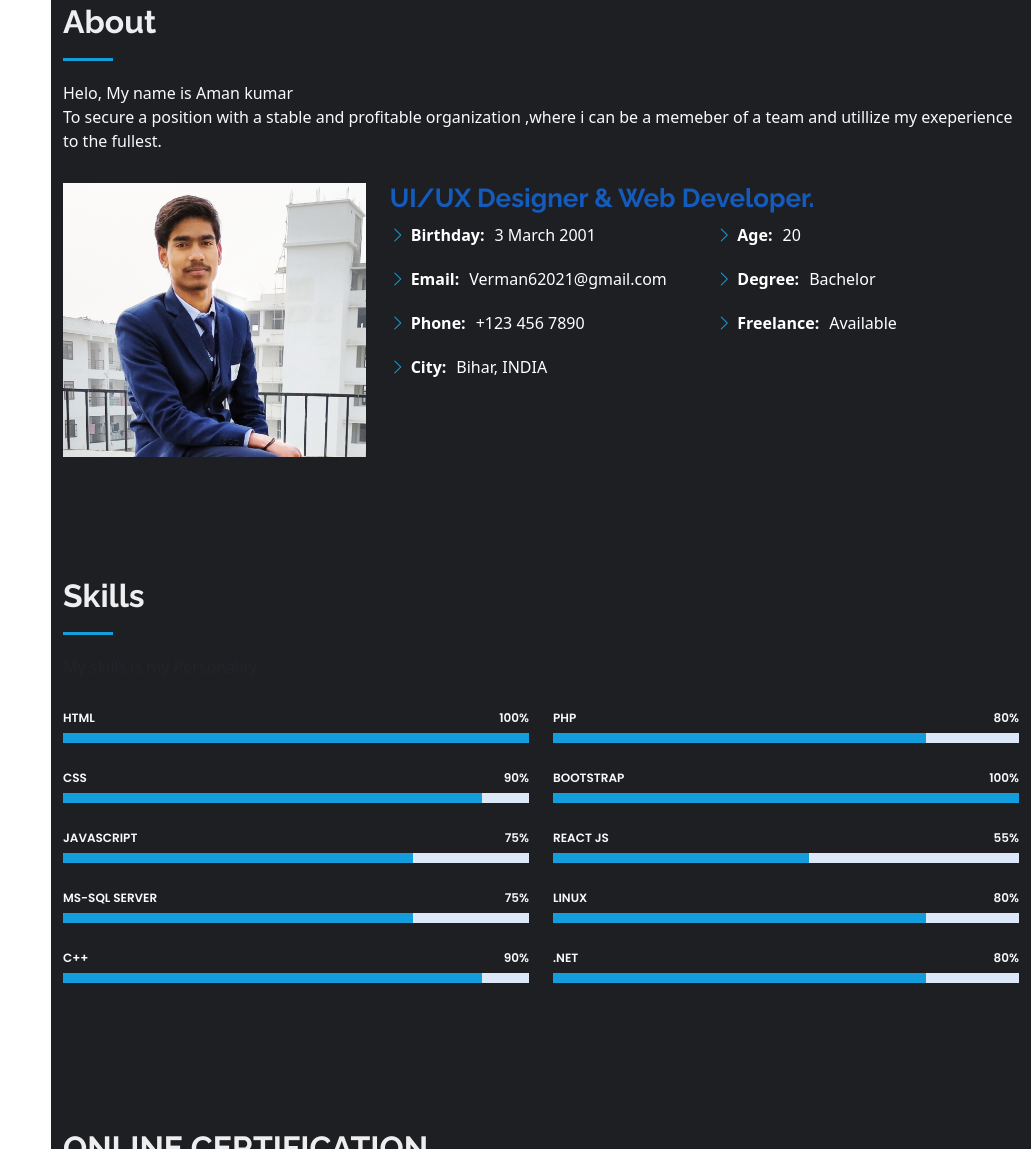
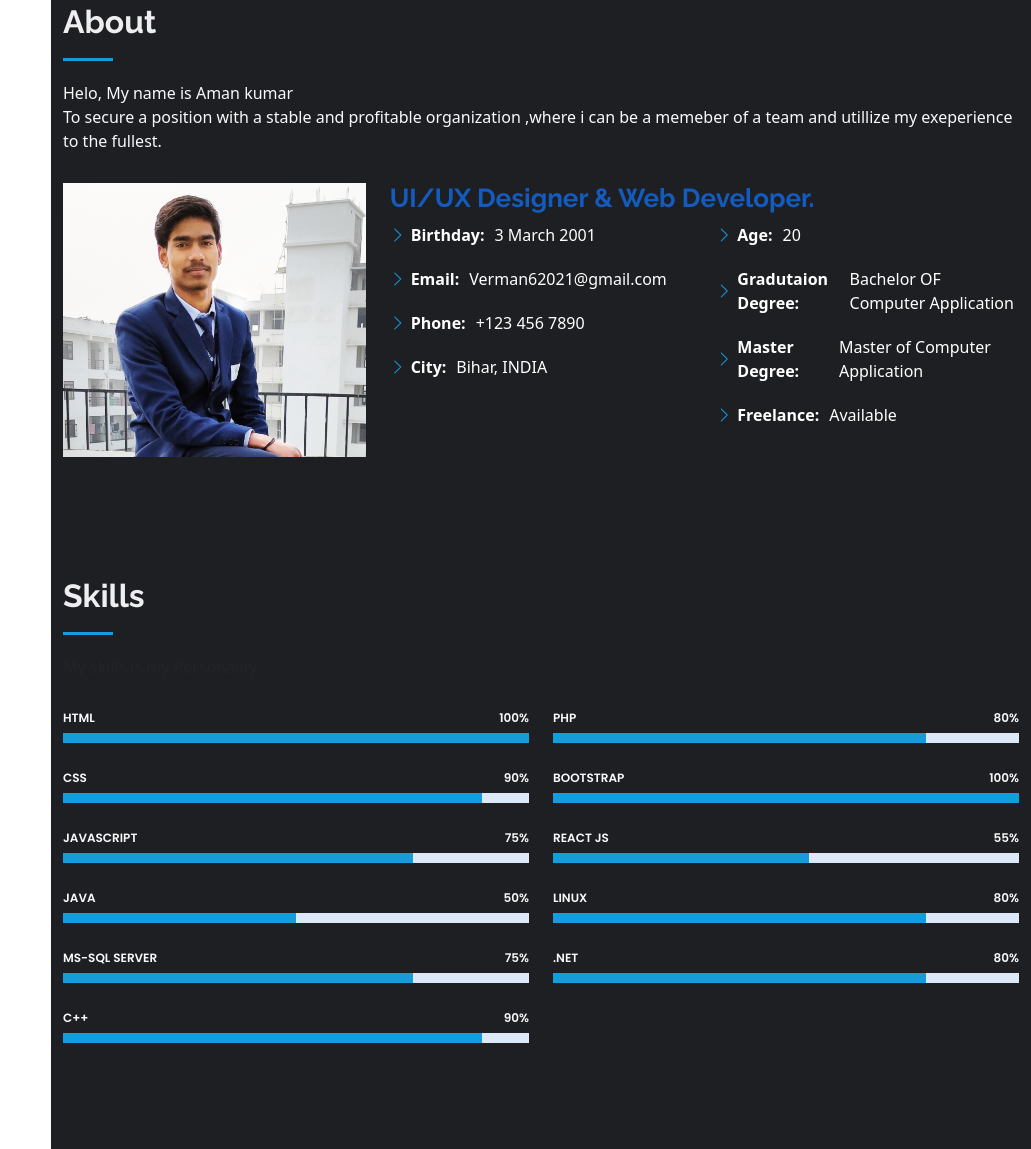
Before and after one commit to aman567441/myProfile, a plain HTML site: page index.html in a window 1280 px wide. Shown: the part 857-2006 px from the top of the page, without its empty margins (249-1280 px from the left). Drawn offline with nearby package versions, Linux system fonts and the light colour scheme.

Commit message:
Update index.html

```diff
--- a/index.html
+++ b/index.html
@@ -117,7 +117,8 @@
               <div class="col-lg-6">
                 <ul>
                   <li><i class="bi bi-chevron-right"></i> <strong>Age:</strong> <span>20</span></li>
-                  <li><i class="bi bi-chevron-right"></i> <strong>Degree:</strong> <span>Bachelor</span></li>
+                  <li><i class="bi bi-chevron-right"></i> <strong>Gradutaion Degree:</strong> <span>Bachelor OF Computer Application</span></li>
+                  <li><i class="bi bi-chevron-right"></i> <strong>Master Degree:</strong> <span>Master of Computer Application</span></li>
                   <li><i class="bi bi-chevron-right"></i> <strong>Freelance:</strong> <span>Available</span></li>
                 </ul>
               </div>
@@ -164,6 +165,12 @@
               <span class="skill text-light">JavaScript <i class="val">75%</i></span>
               <div class="progress-bar-wrap">
                 <div class="progress-bar" role="progressbar" aria-valuenow="75" style="width:75%"aria-valuemin="0" aria-valuemax="100"></div>
+              </div>
+            </div>
+            <div class="progress">
+              <span class="skill text-light">JAVA <i class="val">50%</i></span>
+              <div class="progress-bar-wrap">
+                <div class="progress-bar" role="progressbar" aria-valuenow="50" style="width:50%"aria-valuemin="0" aria-valuemax="100"></div>
               </div>
             </div>
 
```
